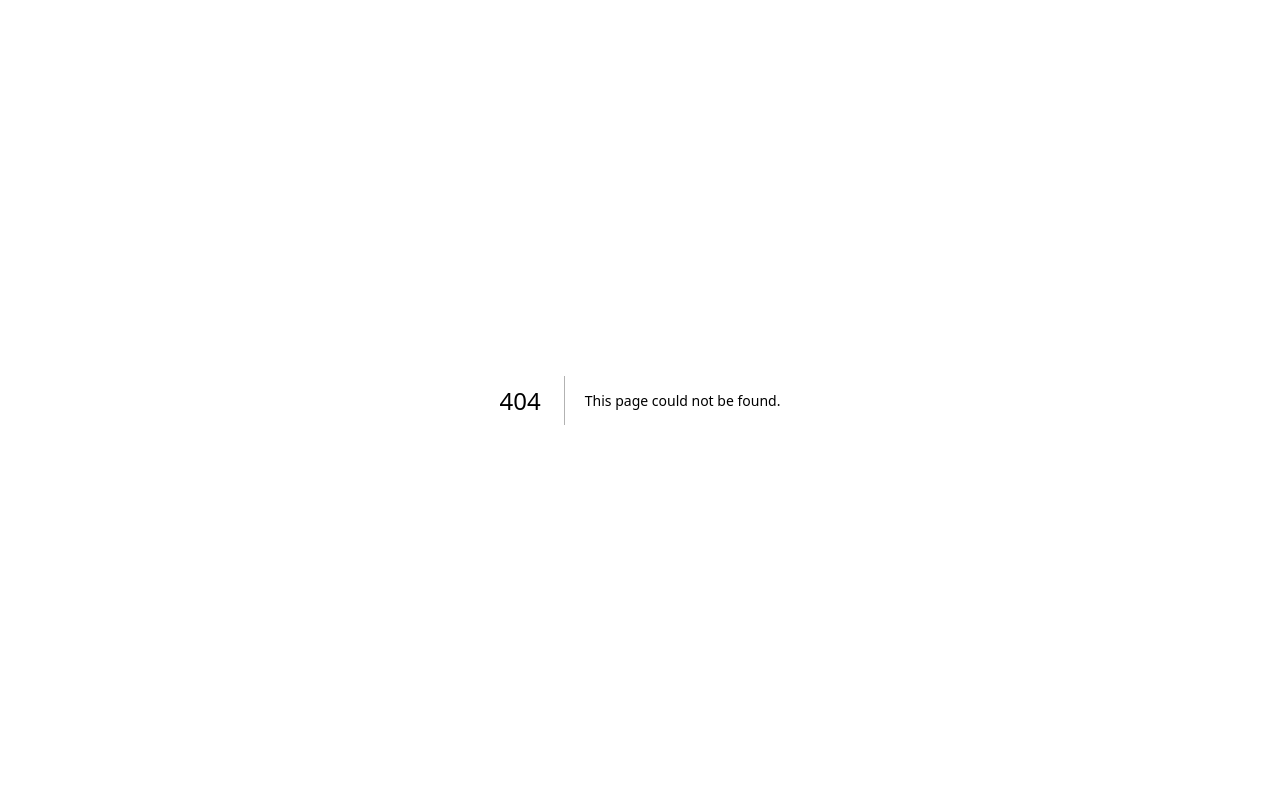
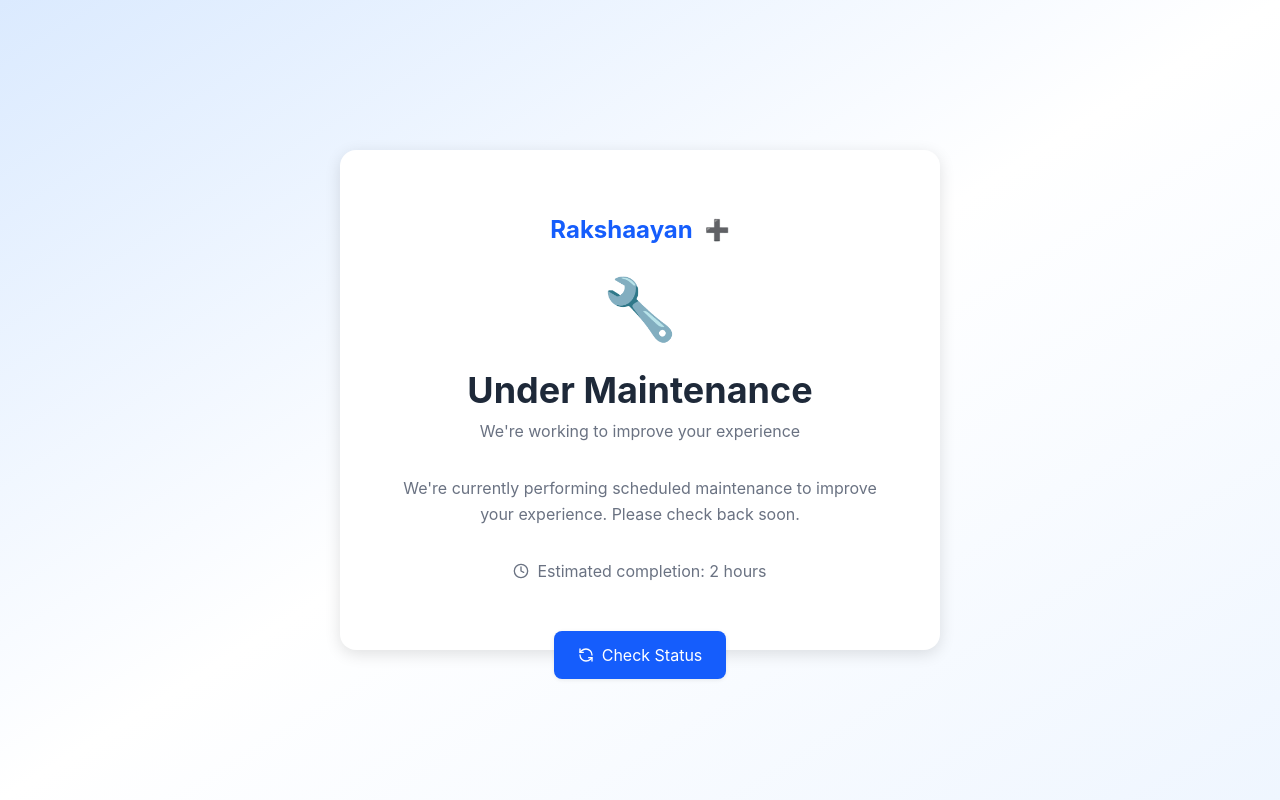
Before and after one commit to rakshaayanplatform/mvpi-regulatory-platform, a Next.js app in the folder frontend/: page /under-maintenance in a window 1280 px wide. Before the commit this address had no page. Built offline with nearby package versions, Linux system fonts and the light colour scheme.

Commit message:
error page and under maintenance page

```diff
--- a/frontend/app/globals.css
+++ b/frontend/app/globals.css
@@ -90,3 +90,65 @@ h3 {
   -ms-overflow-style: none;
   scrollbar-width: none;
 }
+
+@tailwind base;
+@tailwind components;
+@tailwind utilities;
+
+@layer utilities {
+  .animate-slide-up {
+    animation: slide-up 0.4s ease-out;
+  }
+
+  .animate-bounce-scale {
+    animation: bounce-scale 0.6s ease-out;
+  }
+
+  .animate-fade-in {
+    animation: fade-in 0.3s ease-out;
+  }
+
+  .animate-fade-delay-700 {
+    animation: fade-in 0.3s ease-out 0.7s forwards;
+    opacity: 0;
+  }
+
+  .animate-fade-delay-900 {
+    animation: fade-in 0.3s ease-out 0.9s forwards;
+    opacity: 0;
+  }
+
+  @keyframes slide-up {
+    from {
+      transform: translateY(30px);
+      opacity: 0;
+    }
+    to {
+      transform: translateY(0);
+      opacity: 1;
+    }
+  }
+
+  @keyframes bounce-scale {
+    0% {
+      transform: scale(0.8);
+      opacity: 0;
+    }
+    60% {
+      transform: scale(1.1);
+      opacity: 1;
+    }
+    100% {
+      transform: scale(1);
+    }
+  }
+
+  @keyframes fade-in {
+    from {
+      opacity: 0;
+    }
+    to {
+      opacity: 1;
+    }
+  }
+}
--- /dev/null
+++ b/frontend/app/not-found.tsx
@@ -0,0 +1,56 @@
+"use client";
+
+import { useRouter } from "next/navigation";
+import { HomeIcon, ArrowLeftIcon, ExclamationTriangleIcon } from "@heroicons/react/24/outline";
+
+export default function NotFound() {
+  const router = useRouter();
+
+  return (
+    <div className="w-full h-screen flex items-center justify-center bg-gradient-to-br from-blue-50 to-white">
+      <div className="w-[600px] h-[500px] bg-white rounded-2xl shadow-md flex flex-col items-center p-16 gap-8 animate-slide-up">
+        {/* Logo */}
+        <div className="flex items-center gap-3 animate-fade-in">
+          <div className="w-6 h-6 bg-blue-600 text-white flex items-center justify-center rounded-full text-sm font-bold">
+            +
+          </div>
+          <h1 className="text-2xl font-bold text-blue-800">Rakshaayan</h1>
+        </div>
+
+        {/* Error Icon */}
+        <div className="w-30 h-30 text-red-500 animate-bounce-scale">
+          <ExclamationTriangleIcon className="w-24 h-24" />
+        </div>
+
+        {/* Title */}
+        <div className="text-center animate-fade-delay-700">
+          <h2 className="text-3xl font-bold text-gray-900">Page Not Found</h2>
+          <p className="text-sm text-gray-500 mt-2">Error 404</p>
+        </div>
+
+        {/* Message */}
+        <p className="text-gray-500 text-center text-base animate-fade-delay-900">
+          The page you're looking for doesn't exist or has been moved.
+        </p>
+
+        {/* Buttons */}
+        <div className="flex gap-4 mt-4">
+          <button
+            onClick={() => router.push("/dashboard")}
+            className="flex items-center gap-2 bg-blue-600 hover:bg-blue-700 text-white px-6 py-3 rounded-lg shadow-sm hover:shadow-md transition-all duration-200"
+          >
+            <HomeIcon className="w-5 h-5" />
+            Go Home
+          </button>
+          <button
+            onClick={() => router.back()}
+            className="flex items-center gap-2 bg-gray-200 hover:bg-gray-300 text-gray-800 px-6 py-3 rounded-lg shadow-sm hover:shadow-md transition-all duration-200"
+          >
+            <ArrowLeftIcon className="w-5 h-5" />
+            Go Back
+          </button>
+        </div>
+      </div>
+    </div>
+  );
+}
--- a/frontend/app/request-otp/page.tsx
+++ b/frontend/app/request-otp/page.tsx
@@ -3,16 +3,53 @@ import { useRouter } from "next/navigation";
 
 export default function RequestOtpPage() {
   const router = useRouter();
+
   function handleSubmit(e: any) {
     e.preventDefault();
-    // For integration, send axios request here
     router.push("/verify-otp");
   }
+
   return (
-    <form onSubmit={handleSubmit}>
-      <h2>Request OTP</h2>
-      <input placeholder="Email or Phone" name="contact" /><br/>
-      <button type="submit">Request OTP</button>
-    </form>
+    <div className="min-h-screen flex flex-col justify-between bg-[#CFFAFE] px-4">
+      <div className="py-6 text-center">
+        <span className="text-2xl font-bold text-blue-900">LOGO</span>
+      </div>
+
+      <div className="flex-grow">
+        <form
+          onSubmit={handleSubmit}
+          className="max-w-xl w-full mx-auto bg-gradient-to-r from-gray-400/10 to-[#CFFAFE] border border-sky-300 rounded-xl p-8 space-y-6"
+        >
+          <h2 className="text-xl font-bold text-blue-900 mb-2 text-center">
+            Request OTP
+          </h2>
+
+          <div className="relative">
+            <label className="block relative cursor-text">
+              <input
+                type="text"
+                name="contact"
+                placeholder="Email or Phone"
+                className="peer w-full border-b border-gray-400 bg-transparent py-4 placeholder-transparent focus:outline-none focus:border-blue-500"
+              />
+              <span className="absolute left-0 top-0 text-gray-500 text-sm transition-all peer-placeholder-shown:top-2.5 peer-placeholder-shown:text-base peer-placeholder-shown:text-gray-400 peer-focus:top-0 peer-focus:text-sm peer-focus:text-blue-600">
+                Email or Phone
+              </span>
+            </label>
+          </div>
+
+          <button
+            type="submit"
+            className="w-full bg-blue-900 text-white py-2 rounded-full hover:bg-blue-800 transition font-semibold"
+          >
+            Request OTP
+          </button>
+        </form>
+      </div>
+
+      <footer className="text-center py-4 text-sm text-gray-600">
+        © 2024 Rakshaayan. All rights reserved.
+      </footer>
+    </div>
   );
 }
--- /dev/null
+++ b/frontend/app/under-maintenance/page.tsx
@@ -0,0 +1,95 @@
+"use client";
+
+import { useRouter } from "next/navigation";
+import { useEffect, useState } from "react";
+import { RefreshCcw, Clock } from "lucide-react";
+import { motion } from "framer-motion";
+
+export default function MaintenancePage() {
+  const router = useRouter();
+  const [showPage, setShowPage] = useState(false);
+
+  useEffect(() => {
+    const timer = setTimeout(() => setShowPage(true), 100);
+    return () => clearTimeout(timer);
+  }, []);
+
+  return (
+    <div className="min-h-screen w-full flex items-center justify-center bg-gradient-to-br from-blue-100 via-white to-blue-50 p-4 sm:p-6">
+      {showPage && (
+        <motion.div
+          initial={{ y: 100, opacity: 0 }}
+          animate={{ y: 0, opacity: 1 }}
+          transition={{ duration: 0.4, ease: "easeOut" }}
+          className="w-full max-w-[600px] sm:h-[500px] bg-white shadow-md rounded-2xl flex flex-col items-center px-6 sm:px-10 py-12 sm:py-16 gap-6 sm:gap-8"
+        >
+          {/* Logo */}
+          <motion.div
+            initial={{ opacity: 0 }}
+            animate={{ opacity: 1 }}
+            transition={{ duration: 0.3, ease: "easeOut" }}
+            className="flex items-center gap-2 sm:gap-3"
+          >
+            <div className="text-blue-600 text-xl sm:text-2xl font-bold">Rakshaayan</div>
+            <div className="text-blue-600 text-lg sm:text-xl">➕</div>
+          </motion.div>
+
+          {/* Maintenance Icon */}
+          <motion.div
+            initial={{ scale: 0 }}
+            animate={{ scale: 1 }}
+            transition={{ duration: 0.6, ease: "easeOut", type: "spring", bounce: 0.4 }}
+            className="text-yellow-500 text-5xl sm:text-6xl"
+          >
+            🔧
+          </motion.div>
+
+          {/* Title + Subtitle */}
+          <motion.div
+            initial={{ opacity: 0 }}
+            animate={{ opacity: 1 }}
+            transition={{ delay: 0.7, duration: 0.4 }}
+            className="text-center"
+          >
+            <h1 className="text-2xl sm:text-3xl font-bold text-gray-800">Under Maintenance</h1>
+            <p className="text-gray-500 mt-1 sm:mt-2 text-sm sm:text-base">
+              We're working to improve your experience
+            </p>
+          </motion.div>
+
+          {/* Message */}
+          <motion.p
+            initial={{ opacity: 0 }}
+            animate={{ opacity: 1 }}
+            transition={{ delay: 0.9, duration: 0.4 }}
+            className="text-center text-gray-500 px-2 sm:px-4 text-sm sm:text-base leading-relaxed"
+          >
+            We're currently performing scheduled maintenance to improve your experience. Please check back soon.
+          </motion.p>
+
+          {/* Estimated Time */}
+          <motion.div
+            initial={{ opacity: 0 }}
+            animate={{ opacity: 1 }}
+            transition={{ delay: 1.1, duration: 0.4 }}
+            className="flex items-center gap-2 text-gray-500 text-sm sm:text-base"
+          >
+            <Clock className="w-4 h-4" />
+            <span>Estimated completion: 2 hours</span>
+          </motion.div>
+
+          {/* Button */}
+          <motion.button
+            whileHover={{ scale: 1.02 }}
+            transition={{ duration: 0.2 }}
+            onClick={() => window.location.reload()}
+            className="mt-2 sm:mt-4 flex items-center gap-2 px-5 py-2.5 sm:px-6 sm:py-3 bg-blue-600 hover:bg-blue-700 text-white rounded-lg shadow-sm hover:shadow-md transition-all text-sm sm:text-base"
+          >
+            <RefreshCcw className="w-4 h-4" />
+            <span>Check Status</span>
+          </motion.button>
+        </motion.div>
+      )}
+    </div>
+  );
+}
```
